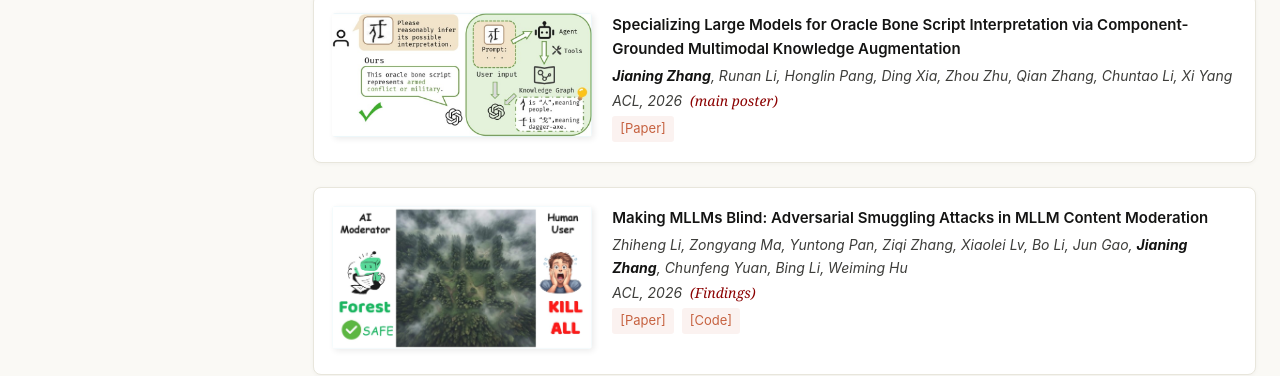
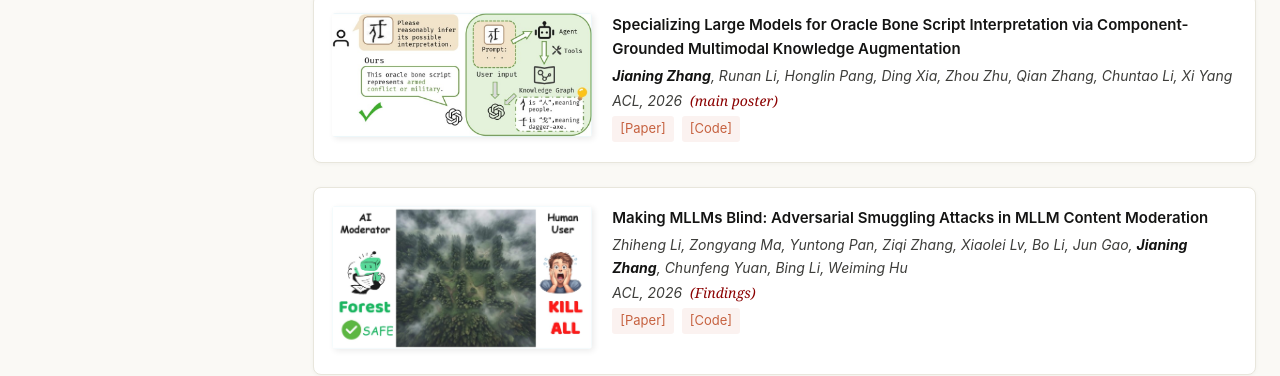
Before and after one commit to 6zjn6/6zjn6.github.io, a plain HTML site: page index.html in a window 1280 px wide. Shown: the part 451-827 px from the top of the page. Drawn offline with Linux system fonts and the light colour scheme; some icons are missing.

Commit message:
pub detail

```diff
--- a/index.html
+++ b/index.html
@@ -110,6 +110,7 @@
               <div class="paper-venue"><em>ACL, 2026</em> &nbsp;<span style="color: darkred; font-style: italic; font-family: 'Georgia', 'Times New Roman', serif;">(main poster)</span></div>
               <div class="paper-links">
                 <a href="https://arxiv.org/abs/2604.06711v1">[Paper]</a>
+                <a href="https://github.com/6zjn6/OBS-expert">[Code]</a>
               </div>
             </div>
           </div>
```
